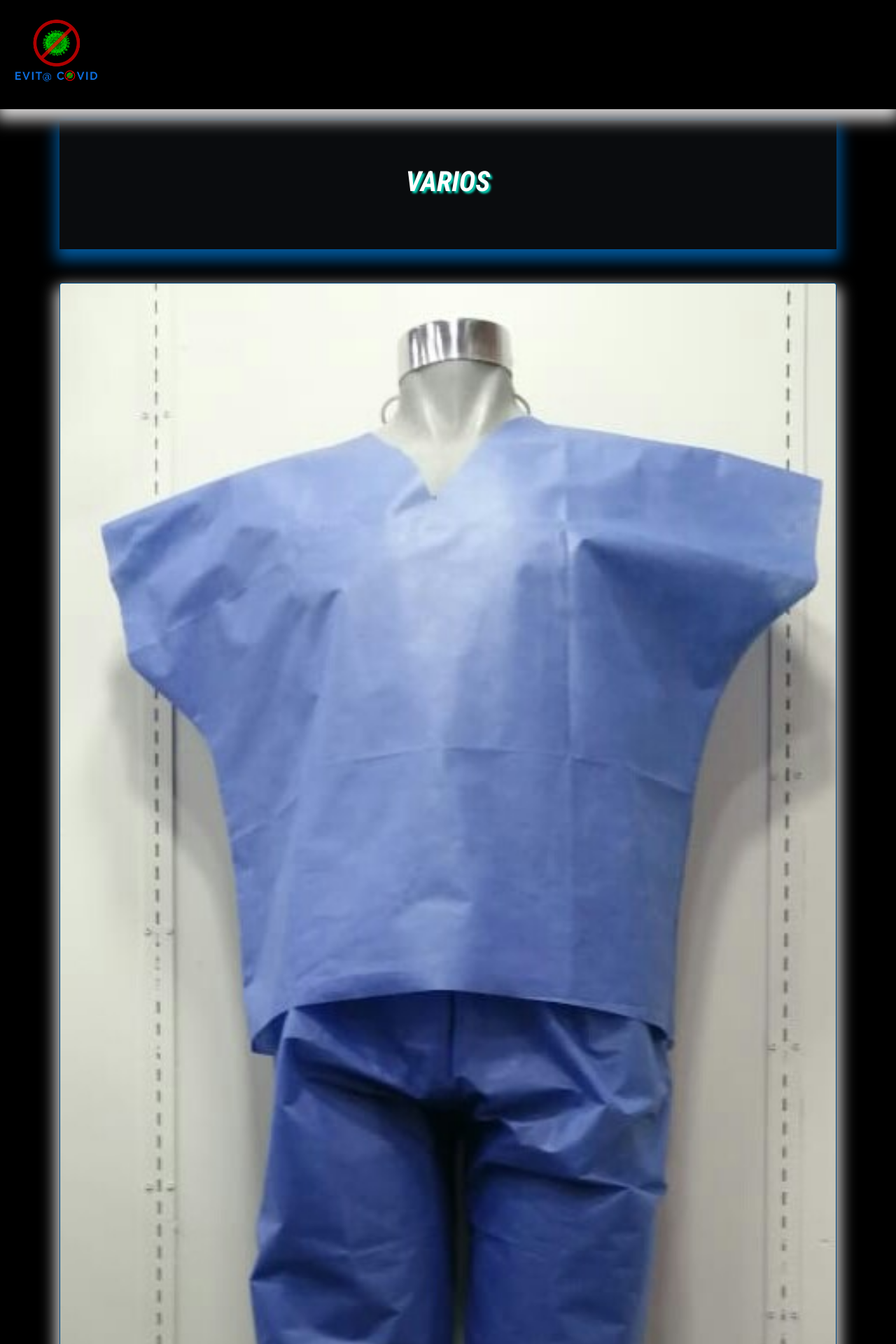
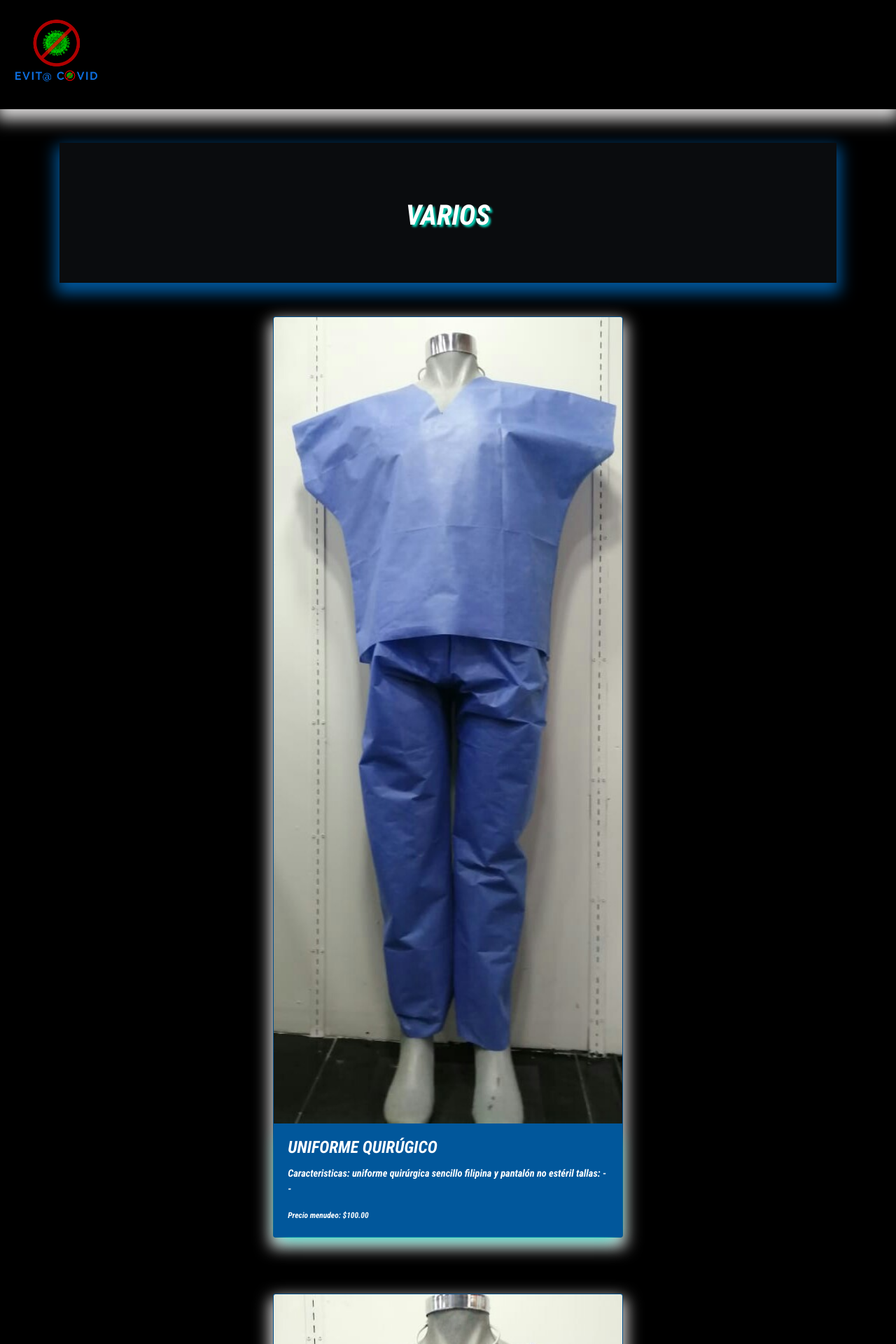
Before and after one commit to Pedro-Caballero/evita-covid, an Angular app: page /varios in a window 1280 px wide. Shown: the top 1920 px of the page at 70% size. Built offline with nearby package versions, Linux system fonts and the light colour scheme.

Commit message:
actualizacion

```diff
--- a/src/app/components/caretas/caretas.component.html
+++ b/src/app/components/caretas/caretas.component.html
@@ -1,6 +1,6 @@
-<div class="container mt-3">
+<div class="container mt-5">
     <div class="jumbotron jumbotron-fluid">
-        <div class="container">
+        <div class="container mt-3">
             <h1 class="animated fast fadeIn">CARETAS</h1>
         </div>
     </div>
--- a/src/app/components/cubrebocas/cubrebocas.component.html
+++ b/src/app/components/cubrebocas/cubrebocas.component.html
@@ -1,6 +1,6 @@
-<div class="container mt-3">
+<div class="container mt-5">
     <div class="jumbotron jumbotron-fluid">
-        <div class="container">
+        <div class="container mt-3">
             <h1 class="animated fast fadeIn">CUBREBOCAS</h1>
         </div>
     </div>
--- a/src/app/components/guantes/guantes.component.html
+++ b/src/app/components/guantes/guantes.component.html
@@ -1,6 +1,6 @@
-<div class="container mt-3">
+<div class="container mt-5">
     <div class="jumbotron jumbotron-fluid">
-        <div class="container">
+        <div class="container mt-3">
             <h1 class="animated fast fadeIn">GUANTES</h1>
         </div>
     </div>
--- a/src/app/components/lentes/lentes.component.html
+++ b/src/app/components/lentes/lentes.component.html
@@ -1,6 +1,6 @@
-<div class="container mt-3">
+<div class="container mt-5">
     <div class="jumbotron jumbotron-fluid">
-        <div class="container">
+        <div class="container mt-3">
             <h1 class="animated fast fadeIn">LENTES</h1>
         </div>
     </div>
--- a/src/app/components/senalizaciones/senalizaciones.component.html
+++ b/src/app/components/senalizaciones/senalizaciones.component.html
@@ -1,6 +1,6 @@
-<div class="container mt-3">
+<div class="container mt-5">
     <div class="jumbotron jumbotron-fluid">
-        <div class="container">
+        <div class="container mt-3">
             <h1 class="animated fast fadeIn">SEÑALIZACIONES</h1>
         </div>
     </div>
--- a/src/app/components/tapetes/tapetes.component.html
+++ b/src/app/components/tapetes/tapetes.component.html
@@ -1,6 +1,6 @@
-<div class="container mt-3">
+<div class="container mt-5">
     <div class="jumbotron jumbotron-fluid">
-        <div class="container">
+        <div class="container mt-3">
             <h1 class="animated fast fadeIn">TAPETES</h1>
         </div>
     </div>
--- a/src/app/components/termometros/termometros.component.html
+++ b/src/app/components/termometros/termometros.component.html
@@ -1,6 +1,6 @@
-<div class="container mt-3">
+<div class="container mt-5">
     <div class="jumbotron jumbotron-fluid">
-        <div class="container">
+        <div class="container mt-3">
             <h1 class="animated fast fadeIn">TERMOMETROS</h1>
         </div>
     </div>
--- a/src/app/components/varios/varios.component.html
+++ b/src/app/components/varios/varios.component.html
@@ -1,6 +1,6 @@
-<div class="container mt-3">
+<div class="container mt-5">
     <div class="jumbotron jumbotron-fluid">
-        <div class="container">
+        <div class="container mt-3">
             <h1 class="animated fast fadeIn">VARIOS</h1>
         </div>
     </div>
--- a/src/styles.css
+++ b/src/styles.css
@@ -35,7 +35,13 @@ small {
 }
 
 p {
-    font-size: 1.3rem;
+    font-size: .9rem;
+}
+
+.card {
+    margin: auto;
+    width: 82%;
+    margin-bottom: 5rem!important;
 }
 
 @media (max-width: 767px) {
@@ -49,6 +55,9 @@ p {
     .carousel-item img {
         width: 100%;
         height: 900px;
+    }
+    .card {
+        width: 45%;
     }
 }
 
```
